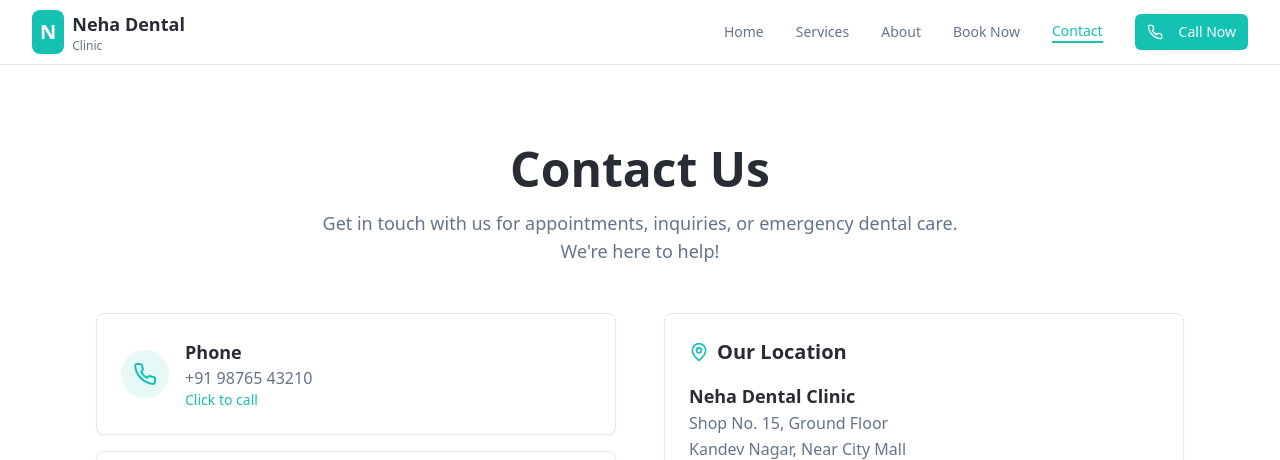
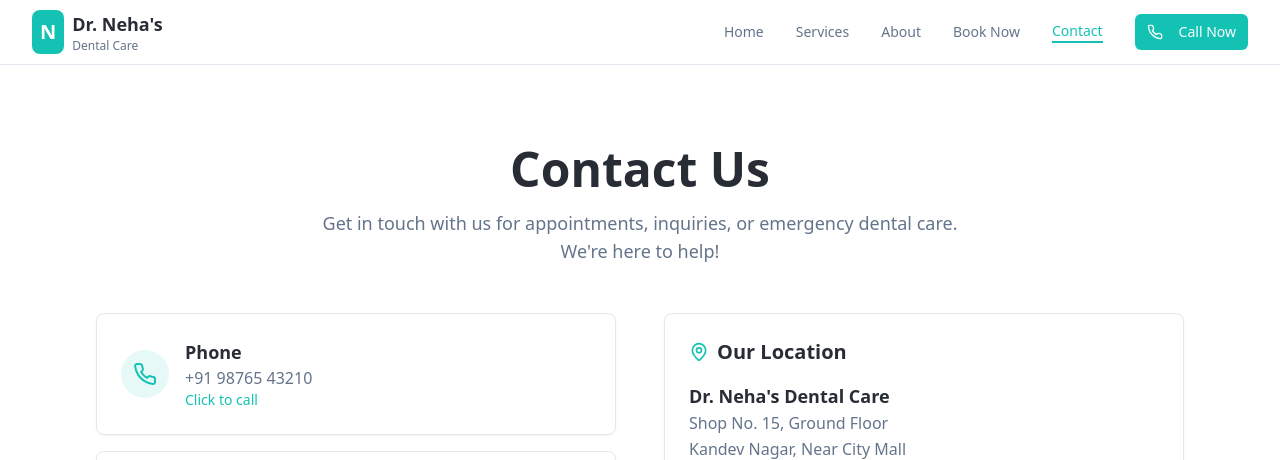
Before and after one commit to officalfynx/neha-dental-mobile-oasis, a React (Vite) app: page /contact in a window 1280 px wide. Shown: the top 460 px of the page. Built offline with nearby package versions, Linux system fonts and the light colour scheme.

Commit message:
Rename "Neha Dental" to "Dr. Neha's Dental Care"
Update the website's branding to reflect the new name.

```diff
--- a/index.html
+++ b/index.html
@@ -3,12 +3,12 @@
   <head>
     <meta charset="UTF-8" />
     <meta name="viewport" content="width=device-width, initial-scale=1.0" />
-    <title>Neha Dental Clinic - Pune's Trusted Smile Partner</title>
-    <meta name="description" content="Professional dental care in Pune with Dr. Neha. Root canal, braces, implants, whitening & more. Book online consultation today!" />
+    <title>Dr. Neha's Dental Care - Pune's Trusted Smile Partner</title>
+    <meta name="description" content="Professional dental care in Pune with Dr. Neha's Dental Care. Root canal, braces, implants, whitening & more. Book online consultation today!" />
     <meta name="author" content="Lovable" />
 
-    <meta property="og:title" content="neha-dental-mobile-oasis" />
-    <meta property="og:description" content="Lovable Generated Project" />
+     <meta property="og:title" content="Dr. Neha's Dental Care - Pune's Trusted Smile Partner" />
+     <meta property="og:description" content="Professional dental care in Pune with Dr. Neha's Dental Care. Root canal, braces, implants, whitening & more." />
     <meta property="og:type" content="website" />
     <meta property="og:image" content="https://lovable.dev/opengraph-image-p98pqg.png" />
 
--- a/src/components/Navbar.tsx
+++ b/src/components/Navbar.tsx
@@ -27,8 +27,8 @@ const Navbar = () => {
               <span className="text-xl font-bold">N</span>
             </div>
             <div className="hidden sm:block">
-              <h1 className="text-lg font-bold text-foreground">Neha Dental</h1>
-              <p className="text-xs text-muted-foreground">Clinic</p>
+              <h1 className="text-lg font-bold text-foreground">Dr. Neha's</h1>
+              <p className="text-xs text-muted-foreground">Dental Care</p>
             </div>
           </Link>
 
--- a/src/components/WhatsAppButton.tsx
+++ b/src/components/WhatsAppButton.tsx
@@ -3,7 +3,7 @@ import { Button } from "@/components/ui/button";
 
 const WhatsAppButton = () => {
   const whatsappNumber = "+919876543210"; // Replace with actual clinic number
-  const message = "Hi! I'd like to book an appointment at Neha Dental Clinic.";
+  const message = "Hi! I'd like to book an appointment at Dr. Neha's Dental Care.";
 
   const handleWhatsAppClick = () => {
     const url = `https://wa.me/${whatsappNumber}?text=${encodeURIComponent(message)}`;
--- a/src/pages/BookNow.tsx
+++ b/src/pages/BookNow.tsx
@@ -13,7 +13,7 @@ import {
 
 const BookNow = () => {
   const handleWhatsAppBooking = () => {
-    const message = "Hi! I'd like to book an appointment at Neha Dental Clinic. Could you please help me with available slots?";
+    const message = "Hi! I'd like to book an appointment at Dr. Neha's Dental Care. Could you please help me with available slots?";
     const whatsappUrl = `https://wa.me/+919876543210?text=${encodeURIComponent(message)}`;
     window.open(whatsappUrl, "_blank");
   };
@@ -245,7 +245,7 @@ const BookNow = () => {
                   Location
                 </h3>
                 <p className="text-muted-foreground mb-4">
-                  Neha Dental Clinic<br />
+                  Dr. Neha's Dental Care<br />
                   123, Kandev Nagar<br />
                   Pune, Maharashtra 411014
                 </p>
--- a/src/pages/Contact.tsx
+++ b/src/pages/Contact.tsx
@@ -17,7 +17,7 @@ const Contact = () => {
   };
 
   const handleWhatsApp = () => {
-    const message = "Hi! I'd like to get in touch with Neha Dental Clinic.";
+    const message = "Hi! I'd like to get in touch with Dr. Neha's Dental Care.";
     const whatsappUrl = `https://wa.me/+919876543210?text=${encodeURIComponent(message)}`;
     window.open(whatsappUrl, "_blank");
   };
@@ -28,7 +28,7 @@ const Contact = () => {
 
   const handleDirections = () => {
     // Replace with actual Google Maps link for the clinic
-    const address = "Neha Dental Clinic, Kandev Nagar, Pune, Maharashtra";
+    const address = "Dr. Neha's Dental Care, Kandev Nagar, Pune, Maharashtra";
     const mapsUrl = `https://www.google.com/maps/search/?api=1&query=${encodeURIComponent(address)}`;
     window.open(mapsUrl, "_blank");
   };
@@ -179,7 +179,7 @@ const Contact = () => {
                 </h3>
                 <div className="space-y-4">
                   <div>
-                    <h4 className="font-semibold text-foreground text-lg">Neha Dental Clinic</h4>
+                    <h4 className="font-semibold text-foreground text-lg">Dr. Neha's Dental Care</h4>
                     <p className="text-muted-foreground leading-relaxed">
                       Shop No. 15, Ground Floor<br />
                       Kandev Nagar, Near City Mall<br />
--- a/src/pages/Services.tsx
+++ b/src/pages/Services.tsx
@@ -15,7 +15,7 @@ import {
 
 const Services = () => {
   const handleBookService = (service: string) => {
-    const message = `Hi! I'd like to book an appointment for ${service} at Neha Dental Clinic.`;
+    const message = `Hi! I'd like to book an appointment for ${service} at Dr. Neha's Dental Care.`;
     const whatsappUrl = `https://wa.me/+919876543210?text=${encodeURIComponent(message)}`;
     window.open(whatsappUrl, "_blank");
   };
```
